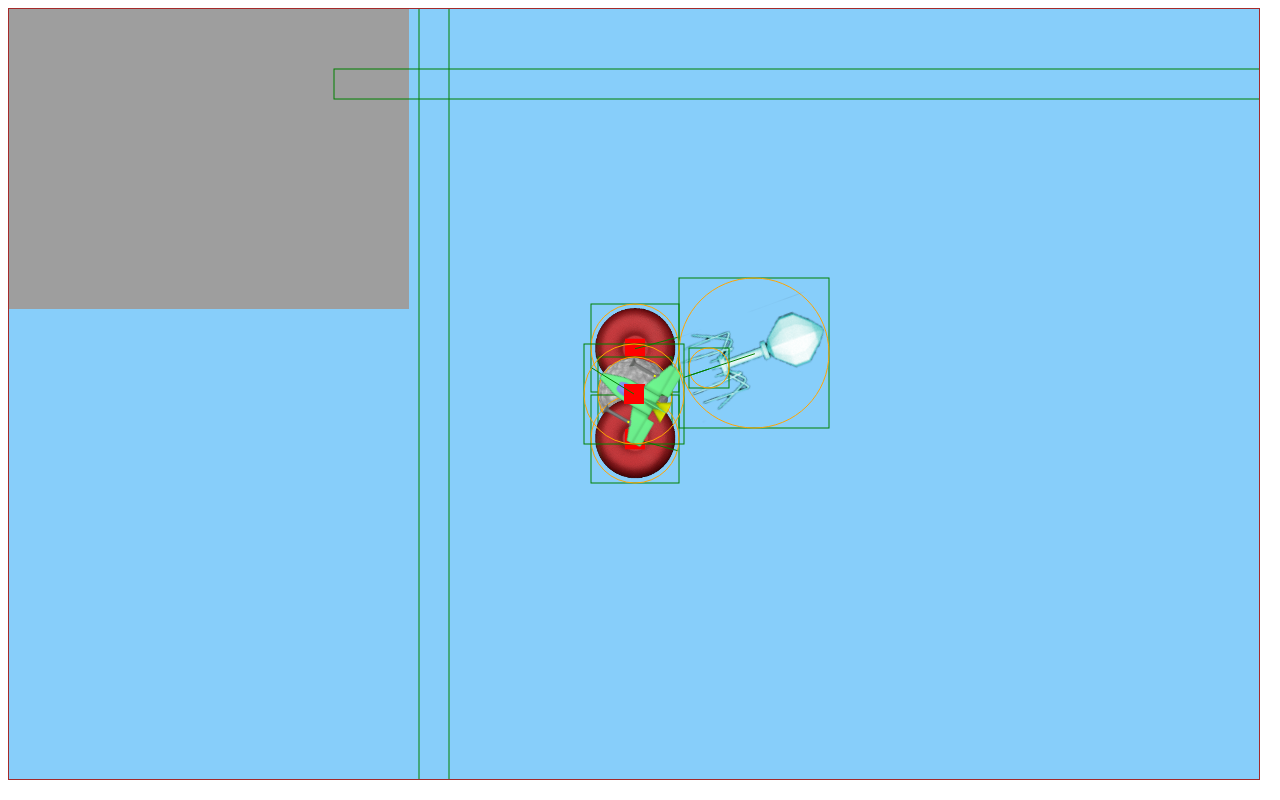
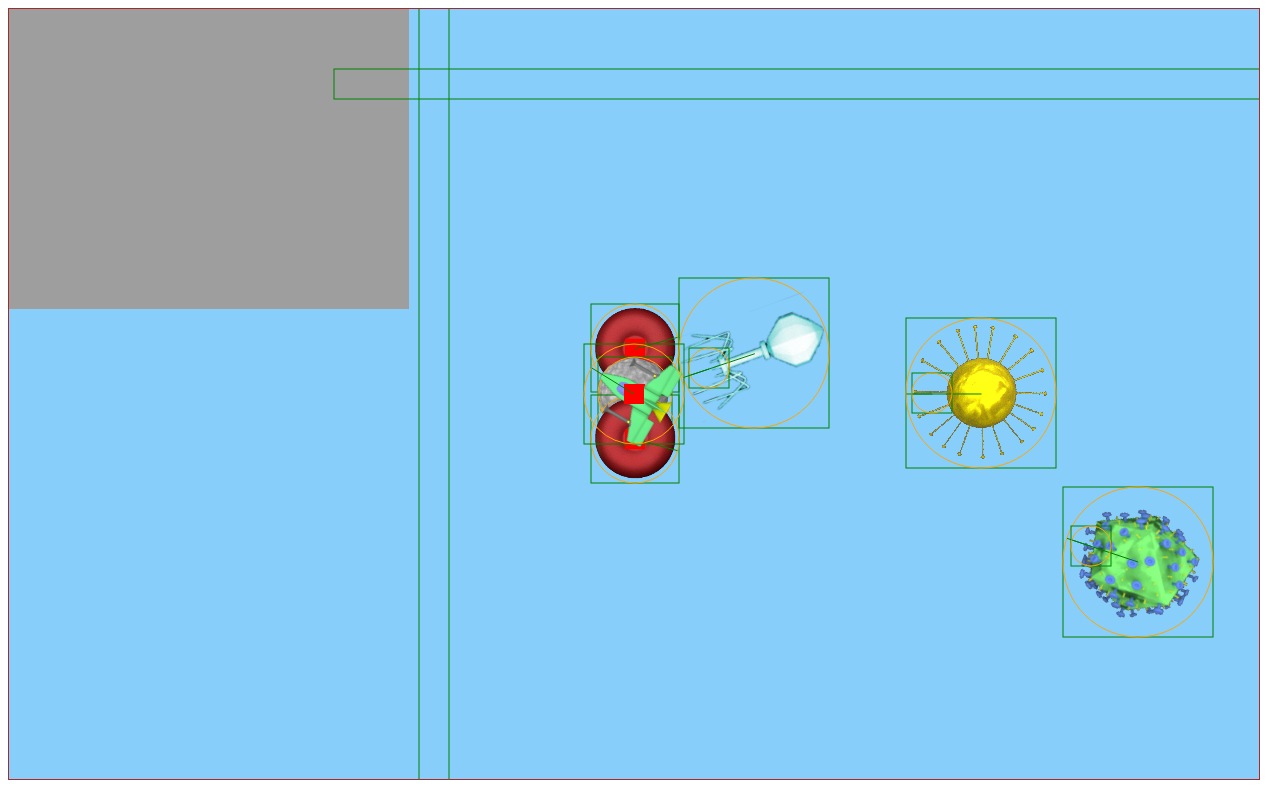
Before and after one commit to Kairuni/Body_Invaders_Game, a plain HTML site: page index.html in a window 1280 px wide. Drawn offline with Linux system fonts and the light colour scheme.

Commit message:
Spencer Update
Created two new enemy Viruses: Sputnik and SputnikJr.  Sound class also added but not put into effect.  Lines of code for sound added into the Ship class and added to the index.html.  Two new virus classes are also added into the index.html and the main to execute on execution.

```diff
--- a/Ship.js
+++ b/Ship.js
@@ -1,4 +1,7 @@
 class Ship extends movingObject {
+
+	//var mySound;
+
     constructor(game, pos) {
         super(game, pos, 50);
         this.hp = 100;
@@ -14,6 +17,8 @@ class Ship extends movingObject {
         this.topDownSprites = buildRotatedCache("./assets/Units/Allies.png", {x: 0, y: 0, w: 100, h: 100}, this.animFrames);
         this.rightTiltSprites = buildRotatedCache("./assets/Units/Allies.png", {x: 0, y: 101, w: 100, h: 100}, 1);
         this.leftTiltSprites = buildRotatedCache("./assets/Units/Allies.png", {x: 0, y: 201, w: 100, h: 100}, 1);
+		//mySound = new sound(./assets/Sound/"laser.wav");
+
     }
 
     update() {
@@ -50,6 +55,7 @@ class Ship extends movingObject {
                                                         this.angle, 600 + Math.sqrt(this.xVel * this.xVel + this.yVel * this.yVel), 2, 0,
                                                         {x: 0, y: 0, w: 0, h: 0}, this, 2);
                 this.fireTimer = this.fireRate;
+				//mySound.play();
             }
         }
 
--- /dev/null
+++ b/Sound.js
@@ -0,0 +1,15 @@
+
+function sound(src) {
+    this.sound = document.createElement("audio");
+    this.sound.src = src;
+    this.sound.setAttribute("preload", "auto");
+    this.sound.setAttribute("controls", "none");
+    this.sound.style.display = "none";
+    document.body.appendChild(this.sound);
+    this.play = function(){
+        this.sound.play();
+    }
+    this.stop = function(){
+        this.sound.pause();
+    }
+}
--- /dev/null
+++ b/Sputnik.js
@@ -0,0 +1,83 @@
+const SPTNK_RADIUS = 75;
+
+class Sputnik extends movingObject {
+    constructor(game, pos) {
+        super(game, pos, SPTNK_RADIUS);
+
+        this.hp = 300;
+
+        this.topDownSprites = buildRotatedCache("./assets/Units/Enemies.png", {x: 0, y: 301, w: 150, h: 150}, 4);
+        this.animFrames = 4;
+        this.animFrameDuration = .10;
+        this.animElapsedTimer = 0;
+        this.animTime = this.animFrameDuration * this.animFrames;
+
+        this.myBullet = null;
+        this.myBulletReset = 0;
+        this.myBulletTime = 1;
+
+        this.speed = 50;
+    }
+
+    draw(ctx) {
+        var cAngle = Math.round(this.angle * (18 / 3.1415));
+        cAngle += 9 + 18;
+        cAngle = cAngle % 36;
+        if (cAngle < 0)
+            cAngle += 36;
+
+        var animFrame = Math.floor(this.animElapsedTimer/this.animFrameDuration);
+
+        //console.log(animFrame);
+        ctx.drawImage(this.topDownSprites[animFrame][cAngle], this.screenX() - this.radius - ROTATION_BUFFER, this.screenY() - this.radius - ROTATION_BUFFER);
+
+        this.animElapsedTimer += this.game.clockTick;
+
+        if (this.animElapsedTimer > this.animTime)
+            this.animElapsedTimer -= this.animTime;
+
+        super.draw(ctx);
+    }
+
+
+    update() {
+        var pPos = this.game.player;
+
+        if (Math.abs(pPos.x - this.x) > 30 || Math.abs(pPos.y - this.y) > 30) {
+
+            this.angle = Math.atan2(pPos.x - this.x, this.y - pPos.y) - (3.1415/2) ;
+
+            this.xVel = this.speed * Math.cos(this.angle);
+            this.yVel = this.speed * Math.sin(this.angle);
+        } else {
+            this.xVel = this.yVel = 0;
+            this.myBulletReset -= this.game.clockTick;
+        }
+
+        var bulletPos = {x: this.x + 50 * Math.cos(this.angle), y: this.y + 50 * Math.sin(this.angle)};
+
+        if (this.myBulletReset <= 0 && this.myBullet == null) {
+            this.myBullet = new Bullet(this.game, bulletPos,
+                                    this.angle, 0, 20, 0,
+                                    {x: 0, y: 0, w: 0, h: 0}, this, 20);
+            this.myBulletReset = this.myBulletTime;
+        } else if (this.myBullet != null) {
+            this.game.partitioner.removeFromGrid(this.myBullet, this.myBullet.entityType);
+            this.myBullet.x = bulletPos.x;
+            this.myBullet.y = bulletPos.y;
+            this.game.partitioner.addToGrid(this.myBullet, this.myBullet.entityType);
+            this.myBulletReset = this.myBulletTime;
+        } else {
+            this.myBulletReset -= this.game.clockTick;
+            //console.log(this.myBulletReset);
+        }
+
+        super.update();
+    }
+
+    destroy() {
+        if (this.myBullet)
+            this.myBullet.destroy();
+        super.destroy();
+    }
+}
--- /dev/null
+++ b/Sputnik_Jr.js
@@ -0,0 +1,83 @@
+const SPTNKJR_RADIUS = 75;
+
+class SputnikJr extends movingObject {
+    constructor(game, pos) {
+        super(game, pos, SPTNKJR_RADIUS);
+
+        this.hp = 225;
+
+        this.topDownSprites = buildRotatedCache("./assets/Units/Enemies.png", {x: 0, y:451 , w: 150, h: 150}, 4);
+        this.animFrames = 4;
+        this.animFrameDuration = .10;
+        this.animElapsedTimer = 0;
+        this.animTime = this.animFrameDuration * this.animFrames;
+
+        this.myBullet = null;
+        this.myBulletReset = 0;
+        this.myBulletTime = 1;
+
+        this.speed = 20;
+    }
+
+    draw(ctx) {
+        var cAngle = Math.round(this.angle * (18 / 3.1415));
+        cAngle += 9 + 18;
+        cAngle = cAngle % 36;
+        if (cAngle < 0)
+            cAngle += 36;
+
+        var animFrame = Math.floor(this.animElapsedTimer/this.animFrameDuration);
+
+        //console.log(animFrame);
+        ctx.drawImage(this.topDownSprites[animFrame][cAngle], this.screenX() - this.radius - ROTATION_BUFFER, this.screenY() - this.radius - ROTATION_BUFFER);
+
+        this.animElapsedTimer += this.game.clockTick;
+
+        if (this.animElapsedTimer > this.animTime)
+            this.animElapsedTimer -= this.animTime;
+
+        super.draw(ctx);
+    }
+
+
+    update() {
+        var pPos = this.game.player;
+
+        if (Math.abs(pPos.x - this.x) > 30 || Math.abs(pPos.y - this.y) > 30) {
+
+            this.angle = Math.atan2(pPos.x - this.x, this.y - pPos.y) - (3.1415/2) ;
+
+            this.xVel = this.speed * Math.cos(this.angle);
+            this.yVel = this.speed * Math.sin(this.angle);
+        } else {
+            this.xVel = this.yVel = 0;
+            this.myBulletReset -= this.game.clockTick;
+        }
+
+        var bulletPos = {x: this.x + 50 * Math.cos(this.angle), y: this.y + 50 * Math.sin(this.angle)};
+
+        if (this.myBulletReset <= 0 && this.myBullet == null) {
+            this.myBullet = new Bullet(this.game, bulletPos,
+                                    this.angle, 0, 20, 0,
+                                    {x: 0, y: 0, w: 0, h: 0}, this, 20);
+            this.myBulletReset = this.myBulletTime;
+        } else if (this.myBullet != null) {
+            this.game.partitioner.removeFromGrid(this.myBullet, this.myBullet.entityType);
+            this.myBullet.x = bulletPos.x;
+            this.myBullet.y = bulletPos.y;
+            this.game.partitioner.addToGrid(this.myBullet, this.myBullet.entityType);
+            this.myBulletReset = this.myBulletTime;
+        } else {
+            this.myBulletReset -= this.game.clockTick;
+            //console.log(this.myBulletReset);
+        }
+
+        super.update();
+    }
+
+    destroy() {
+        if (this.myBullet)
+            this.myBullet.destroy();
+        super.destroy();
+    }
+}
--- a/index.html
+++ b/index.html
@@ -9,6 +9,7 @@
 <head>
     <meta charset="utf-8">
     <title>Game Project Shell</title>
+    <script type="text/javascript" src="./Sound.js"></script>
     <script type="text/javascript" src="./gameengine.js"></script>
     <script type="text/javascript" src="./assetmanager.js"></script>
     <script type="text/javascript" src="./assetHandlerFunctions.js"></script>
@@ -21,6 +22,8 @@
     <script type="text/javascript" src="./redBloodCell.js"></script>
     <script type="text/javascript" src="./Bullet.js"></script>
     <script type="text/javascript" src="./Ship.js"></script>
+    <script type="text/javascript" src="./Sputnik.js"></script>
+    <script type="text/javascript" src="./Sputnik_Jr.js"></script>
     <script type="text/javascript" src="./Bacteriophage.js"></script>
     <script type="text/javascript" src="./main.js"></script>
 </head>
--- a/main.js
+++ b/main.js
@@ -65,6 +65,8 @@ ASSET_MANAGER.downloadAll(function () {
     var RBC2 = new redBloodCell(gameEngine, {x: 100, y: 320}, 25);
 
     var BPhage = new Bacteriophage(gameEngine, {x: 800, y: 100}, 200);
+	var Sptnk = new Sputnik(gameEngine, {x: 800, y: 300}, 200);
+	var SptnkJr = new SputnikJr(gameEngine, {x: 800, y: 500}, 200);
 
     var playerShip = new Ship(gameEngine, {x: 200, y: 300});
 
```
Also changed, not shown: 1 other file.
